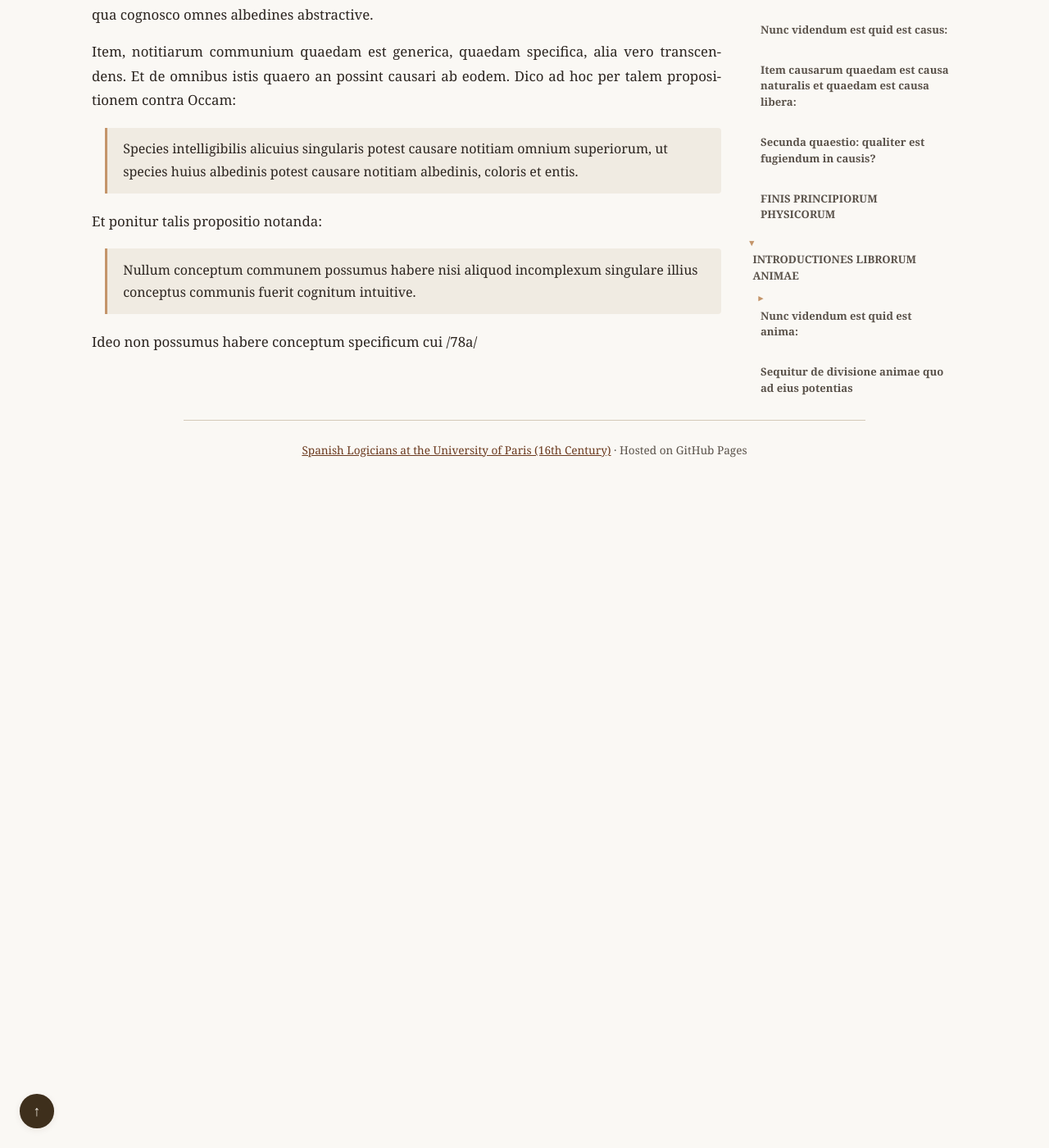
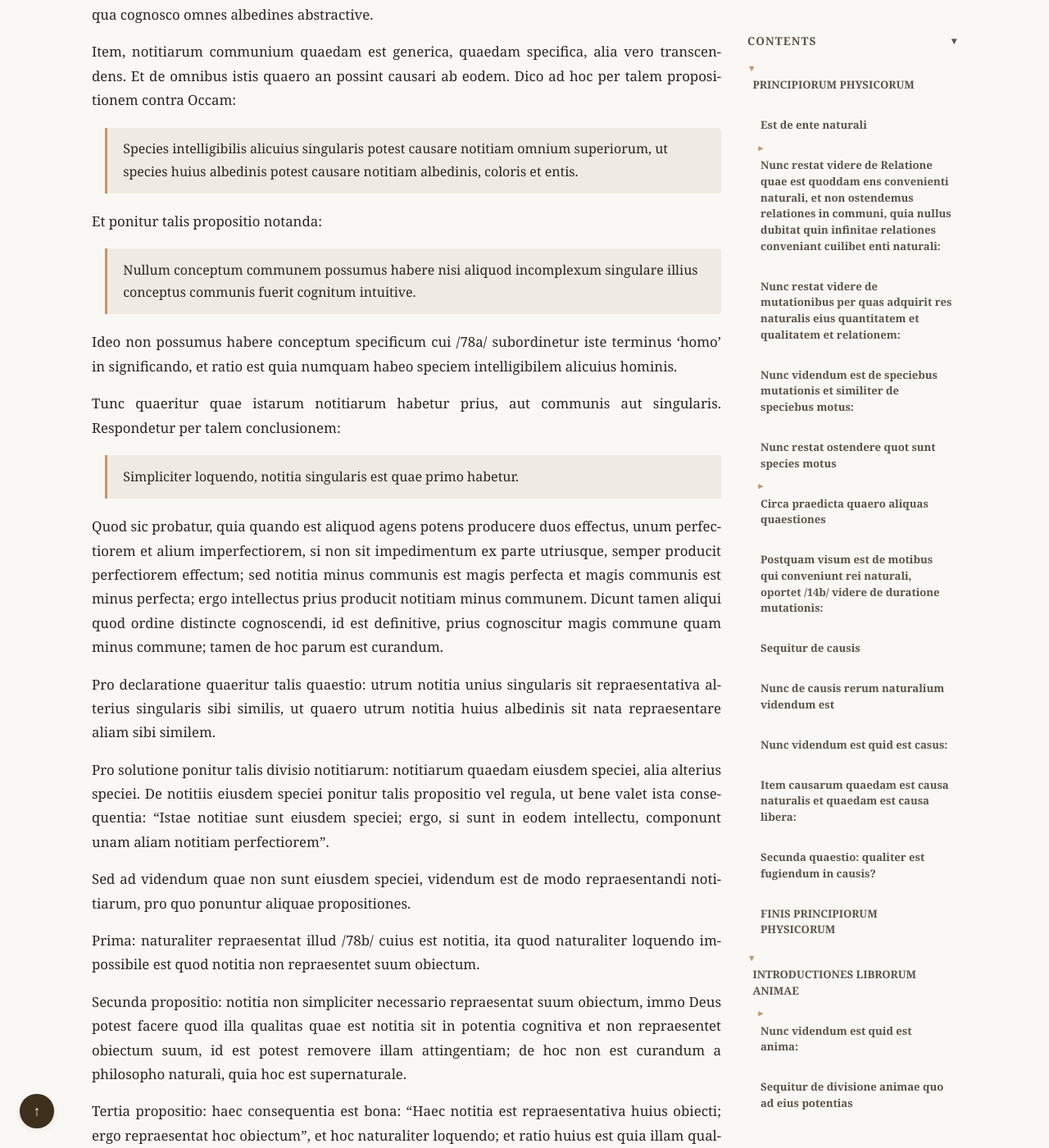
Before and after one commit to JoseBalado/Spanish-Logicians-at-the-University-of-Paris, a Jekyll site: the page built from philosophers/Jeronimo-Pardo/Principiorum-Phisicorum-et-Introductiones-Librorum-Animae.md, in a window 1280 px wide and 1400 px high, scrolled down 97937 px. Shown: the whole window at 82% size. Built offline with Jekyll 4.4.1, drawn with Linux system fonts in a browser that asks for light colours; before the commit the page ends 98522 px from its top, so only the background shows below that; some of the changed text lies outside the part shown.

Commit message:
Pardo. De anima, page 78.

```diff
--- a/philosophers/Jeronimo-Pardo/Principiorum-Phisicorum-et-Introductiones-Librorum-Animae.md
+++ b/philosophers/Jeronimo-Pardo/Principiorum-Phisicorum-et-Introductiones-Librorum-Animae.md
@@ -1806,7 +1806,29 @@ Et ponitur talis propositio notanda:
 
 > Nullum conceptum communem possumus habere nisi aliquod incomplexum singulare illius conceptus communis fuerit cognitum intuitive.
 
-Ideo non possumus habere conceptum specificum cui /78a/
+Ideo non possumus habere conceptum specificum cui /78a/ subordinetur iste terminus 'homo' in significando, et ratio est quia numquam habeo speciem intelligibilem alicuius hominis.
+
+Tunc quaeritur quae istarum notitiarum habetur prius, aut communis aut singularis. Respondetur per talem conclusionem:
+
+> Simpliciter loquendo, notitia singularis est quae primo habetur.
+
+Quod sic probatur, quia quando est aliquod agens potens producere duos effectus, unum perfectiorem et alium imperfectiorem, si non sit impedimentum ex parte utriusque, semper producit perfectiorem effectum; sed notitia minus communis est magis perfecta et magis communis est minus perfecta; ergo intellectus prius producit notitiam minus communem. Dicunt tamen aliqui quod ordine distincte cognoscendi, id est definitive, prius cognoscitur magis commune quam minus commune; tamen de hoc parum est curandum.
+
+Pro declaratione quaeritur talis quaestio: utrum notitia unius singularis sit repraesentativa alterius singularis sibi similis, ut quaero utrum notitia huius albedinis sit nata repraesentare aliam sibi similem.
+
+Pro solutione ponitur talis divisio notitiarum: notitiarum quaedam eiusdem speciei, alia alterius speciei. De notitiis eiusdem speciei ponitur talis propositio vel regula, ut bene valet ista consequentia: "Istae notitiae sunt eiusdem speciei; ergo, si sunt in eodem intellectu, componunt unam aliam notitiam perfectiorem".
+
+Sed ad videndum quae non sunt eiusdem speciei, videndum est de modo repraesentandi notitiarum, pro quo ponuntur aliquae propositiones.
+
+Prima: naturaliter repraesentat illud /78b/ cuius est notitia, ita quod naturaliter loquendo impossibile est quod notitia non repraesentet suum obiectum.
+
+Secunda propositio: notitia non simpliciter necessario repraesentat suum obiectum, immo Deus potest facere quod illa qualitas quae est notitia sit in potentia cognitiva et non repraesentet obiectum suum, id est potest removere illam attingentiam; de hoc non est curandum a philosopho naturali, quia hoc est supernaturale.
+
+Tertia propositio: haec consequentia est bona: "Haec notitia est repraesentativa huius obiecti; ergo repraesentat hoc obiectum", et hoc naturaliter loquendo; et ratio huius est quia illam qualitatem necessario naturaliter consequitur repraesentatio sui obiecti.
+
+Quarta propositio: quandocumque aliqua notitia non est nata repraesentare aliquod obiectum, Deus non potest facere quod illa repraesentet, ut Deus non potest facere quod notitia adaequata omnium albedinum repraesentaret omnes nigredines; tamen de hac propositione non est curandum a philosopho naturali.
+
+Quarta propositio, quae ponitur pro regula: quandocumque aliquae notitiae sic se habent quod una repraesentat aliquod obiectum quod obiectum alia notitia non potest repraesentare, infertur tunc quod illae notitiae differunt specie, et hoc naturaliter loquendo. Ideo sequitur probabiliter quod notitia intuitiva huius albedinis et notitia intuitiva alterius albedinis differunt specie. Quod probatur dupliciter, et primo sic: quandocumque aliquae notitiae sic se habent quod una repraesentat aliquod quod repugnat alteri notitiae repraesentare, tunc illae notitiae differunt specie; sed sic est quod notitiae huius albedinis convenit repraesentare hanc /79a/
 
 <!--
 ## Apparatus Criticus Reference
@@ -1953,5 +1975,10 @@ Page 77a: quam ] emend. quae (cuius speciei sit illa res quam repraesentat)
 Page 77a: determinatissima ] sic (Alia est notitia singularis determinatissima); scribe first wrote 'det̄minatiā' ('determinativa') on the line and added 'ſſi' above the end
 Page 77b: species ] emend. notitia (ut species huius albedinis potest causare); Pardo's thesis contra Occam is that the species intelligibilis (not the notitia, as Occam held) causes universal cognitions; cf. 77b above: "Species intelligibilis alicuius singularis potest causare notitiam omnium superiorum"
 Page 77b: aliquod incomplexum singulare ] sic (nisi aliquod incomplexum singulare illius conceptus communis fuerit cognitum intuitive); 'incomplexum' may be displaced from 'conceptum communem [incomplexum]'
+Page 78a: agens ] emend. genus (quando est aliquod agens potens producere duos effectus)
+Page 78a: notitiarum ] del. Notandum notitiarum (notitiarum: notitiarum quaedam eiusdem speciei); 'Notandum' struck in the manuscript
+Page 78b: cuius ] del. cuius cuius (repraesentat illud /78b/ cuius est notitia); repeated across the page break ('cuiȝ9' at end of 78a, 'cuius' at start of 78b)
+Page 78b: Quarta ] sic (Quarta propositio, quae ponitur pro regula); repeated after the preceding 'Quarta propositio'
+Page 78b: alterius ] del. huius alterius (et notitia intuitiva alterius albedinis); 'huius' struck and 'alterius' added above the line in the manuscript
 
 -->
```
